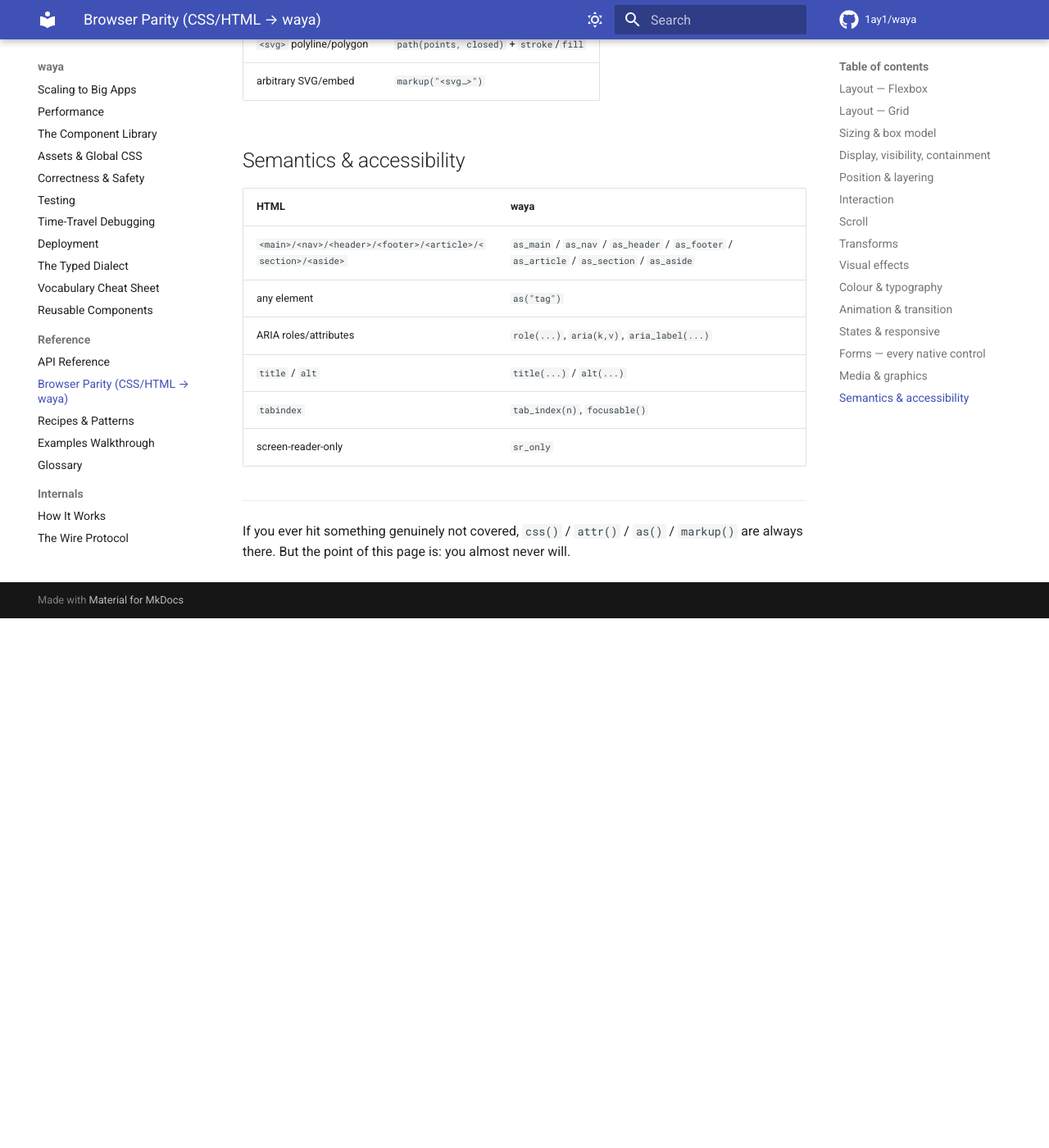
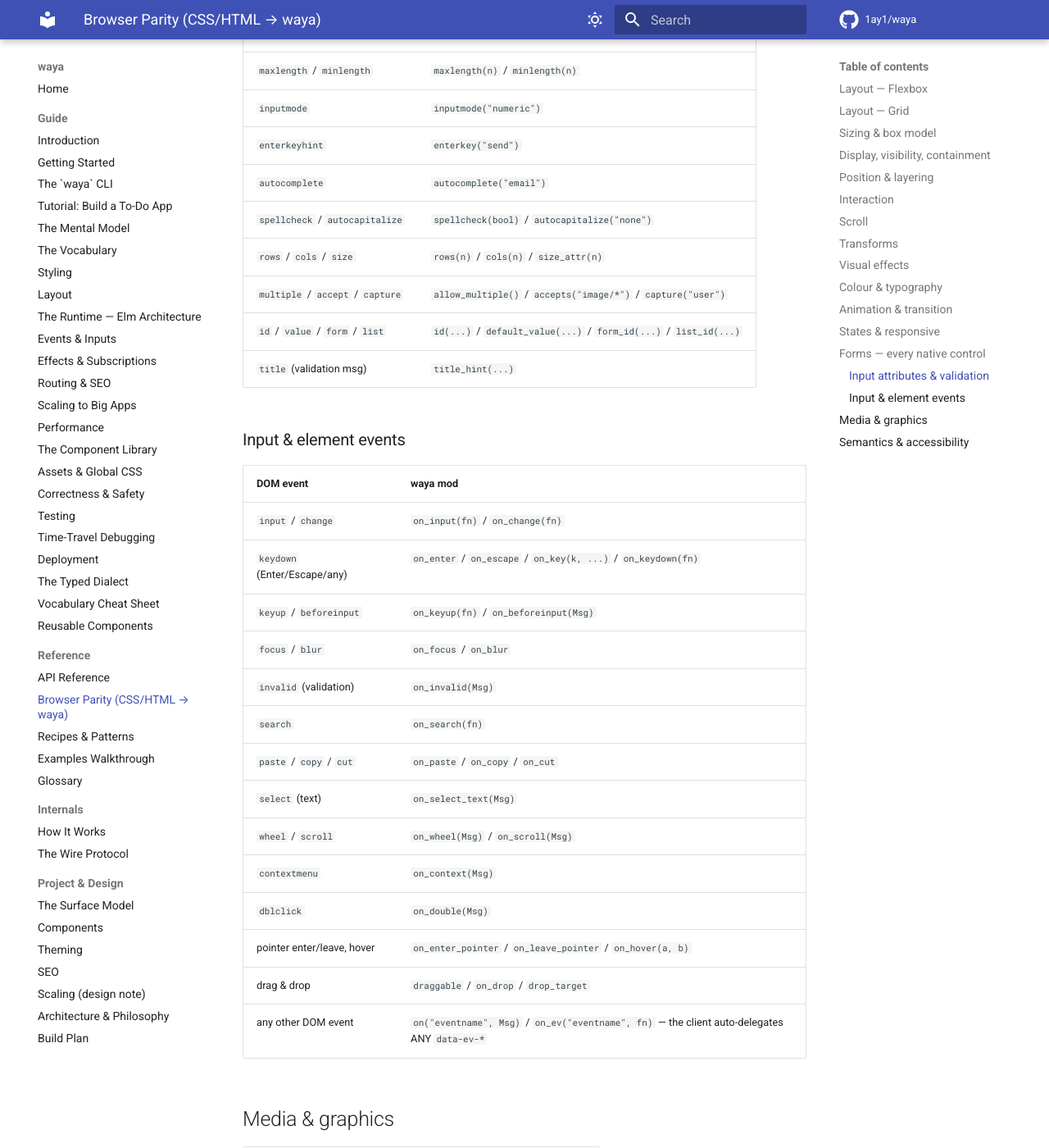
Before and after one commit to 1ay1/waya, an MkDocs documentation site: the page built from docs/14-browser-parity.md, in a window 1280 px wide and 1400 px high, scrolled down 8294 px. Shown: the whole window at 82% size. Built offline with MkDocs 1.6.1 and Material for MkDocs 9.7.7, drawn with Linux system fonts in a browser that asks for light colours; comment, search, counter and statistics services are not loaded; before the commit the page ends 9048 px from its top, so only the background shows below that; some of the changed text lies outside the part shown.

Commit message:
feat: full, powerful input support — every native attribute + event
Builders alone weren't "full input support" — the native constraint/behaviour
attributes and the wider event surface were only reachable via raw attr()/on().
Give them all first-class, discoverable homes.

forms.hpp — input ATTRIBUTES as named mods:
  - Validation: required, readonly, min_val/max_val, step_by/step_any, pattern,
    maxlength/minlength, title_hint (drive native validation + :invalid).
  - Mobile/assistive: inputmode (phone keyboard), enterkey (Enter label),
    autocomplete, spellcheck, autocapitalize, autocorrect.
  - Sizing/multi/assoc: rows, cols, size_attr, allow_multiple, accepts, capture
    (camera), form_id, id, default_value, list_id, wrap_hard/soft.

forms.hpp — the rest of the input EVENT surface:
  on_invalid, on_search, on_paste, on_select_text, on_wheel, on_scroll,
  on_context, on_copy, on_cut, on_keyup, on_beforeinput (on top of the existing
  on_input/on_change/on_enter/on_key/on_focus/on_blur/on_double).

client.hpp — GENERIC event delegation: the client now auto-wires ANY
data-ev-<type> (not just a hand-listed set) by scanning for data-ev-* on each
paint and adding one capture-phase listener per new event type. This is what
makes on_wheel/on_scroll/on_context/on_paste/on_invalid actually fire. Proven
in jsdom (tests/generic_events.test.js, registered in ctest): wheel/contextmenu/
paste/copy fire once with their token + value, non-handled events send nothing.

tests/test_complete.cpp: +28 checks (75 -> 103) for every input attr + event.
Docs: full "Validation & constraints / Mobile / Sizing" section in the events
guide; input attributes + events tables in Browser Parity.

Whole tree builds -Werror clean; 31/31 tests pass; docs build --strict clean.

````diff
--- a/docs/07-events.md
+++ b/docs/07-events.md
@@ -102,6 +102,57 @@
 ```cpp
 input() | type("password") | name("pw") | placeholder("Password")
 button("Send") | disabled(m.sending)
+```
+
+### Validation & constraints
+
+Every native input constraint is a first-class mod (`<waya/surface/forms.hpp>`,
+included by the umbrella) — they drive the browser's own validation and `:invalid`
+styling:
+
+```cpp
+Mod required(bool = true);         // must be filled to submit
+Mod readonly(bool = true);         // shown, not editable
+Mod min_val(v); Mod max_val(v);    // numeric/date bounds
+Mod step_by(v); Mod step_any();    // numeric granularity
+Mod pattern(std::string re);       // regex the value must match
+Mod maxlength(int); Mod minlength(int);
+Mod title_hint(std::string);       // message shown on validation failure
+```
+
+```cpp
+email_input(m.email) | required() | autocomplete("email")
+number_input(m.qty)  | min_val(1.0) | max_val(99.0) | step_by(1.0)
+input(m.code)        | pattern("[0-9]{6}") | maxlength(6) | title_hint("6 digits")
+```
+
+### Mobile & assistive behaviour
+
+```cpp
+Mod inputmode(std::string);        // the phone keyboard: "numeric"/"decimal"/"email"/…
+Mod enterkey(std::string);         // the mobile Enter-key label: "send"/"go"/"search"
+Mod autocomplete(std::string);     // autofill hint: "email"/"current-password"/…
+Mod spellcheck(bool);
+Mod autocapitalize(std::string);   // "none"/"sentences"/"words"/"characters"
+```
+
+```cpp
+tel_input(m.phone) | inputmode("tel") | autocomplete("tel")
+search_input(m.q)  | inputmode("search") | enterkey("search")
+input(m.user)      | spellcheck(false) | autocapitalize("none")
+```
+
+### Sizing, multi-value & association
+
+```cpp
+Mod rows(int); Mod cols(int);      // textarea dimensions
+Mod size_attr(int);                // visible char width
+Mod allow_multiple(bool = true);   // select / file: multiple values
+Mod accepts(std::string);          // file accept filter ("image/*")
+Mod capture(std::string);          // mobile camera: "user"/"environment"
+Mod id(std::string);               // element id (pairs with label_for)
+Mod default_value(std::string);    // uncontrolled initial value
+Mod form_id(std::string);          // associate with a <form> by id (outside it)
 ```
 
 ## Forms
--- a/docs/14-browser-parity.md
+++ b/docs/14-browser-parity.md
@@ -196,6 +196,42 @@
 | `<button>` | `button(label)` |
 | `<form>` | `form(fields…)` + `on_submit(...)` |
 
+### Input attributes & validation
+
+| HTML attribute | waya mod |
+|---|---|
+| `required` / `readonly` | `required()` / `readonly()` |
+| `min` / `max` / `step` | `min_val(v)` / `max_val(v)` / `step_by(v)` / `step_any()` |
+| `pattern` | `pattern("[0-9]{3}")` |
+| `maxlength` / `minlength` | `maxlength(n)` / `minlength(n)` |
+| `inputmode` | `inputmode("numeric")` |
+| `enterkeyhint` | `enterkey("send")` |
+| `autocomplete` | `autocomplete("email")` |
+| `spellcheck` / `autocapitalize` | `spellcheck(bool)` / `autocapitalize("none")` |
+| `rows` / `cols` / `size` | `rows(n)` / `cols(n)` / `size_attr(n)` |
+| `multiple` / `accept` / `capture` | `allow_multiple()` / `accepts("image/*")` / `capture("user")` |
+| `id` / `value` / `form` / `list` | `id(...)` / `default_value(...)` / `form_id(...)` / `list_id(...)` |
+| `title` (validation msg) | `title_hint(...)` |
+
+### Input & element events
+
+| DOM event | waya mod |
+|---|---|
+| `input` / `change` | `on_input(fn)` / `on_change(fn)` |
+| `keydown` (Enter/Escape/any) | `on_enter` / `on_escape` / `on_key(k, ...)` / `on_keydown(fn)` |
+| `keyup` / `beforeinput` | `on_keyup(fn)` / `on_beforeinput(Msg)` |
+| `focus` / `blur` | `on_focus` / `on_blur` |
+| `invalid` (validation) | `on_invalid(Msg)` |
+| `search` | `on_search(fn)` |
+| `paste` / `copy` / `cut` | `on_paste` / `on_copy` / `on_cut` |
+| `select` (text) | `on_select_text(Msg)` |
+| `wheel` / `scroll` | `on_wheel(Msg)` / `on_scroll(Msg)` |
+| `contextmenu` | `on_context(Msg)` |
+| `dblclick` | `on_double(Msg)` |
+| pointer enter/leave, hover | `on_enter_pointer` / `on_leave_pointer` / `on_hover(a, b)` |
+| drag & drop | `draggable` / `on_drop` / `drop_target` |
+| any other DOM event | `on("eventname", Msg)` / `on_ev("eventname", fn)` — the client auto-delegates ANY `data-ev-*` |
+
 ## Media & graphics
 
 | HTML/SVG | waya |
````
Also changed, not shown: 5 other files.
